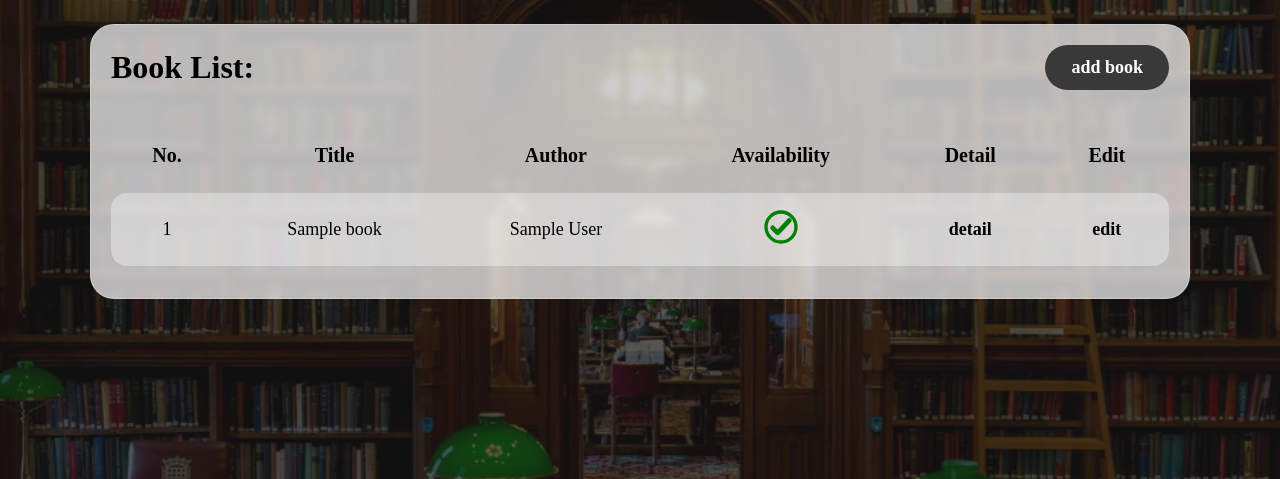
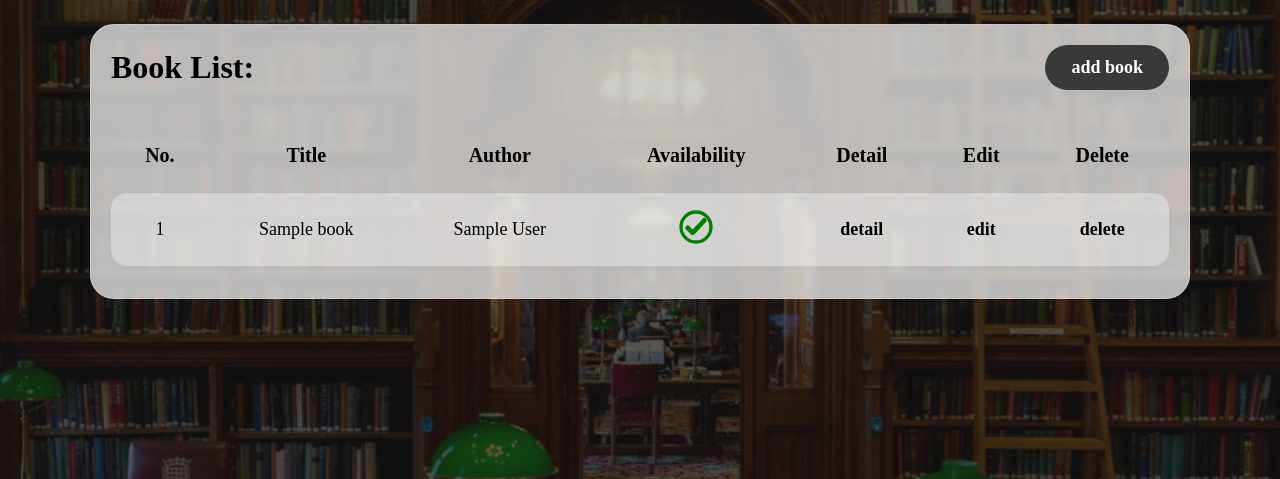
Before and after one commit to Vahidvhd/django-library-management, a Django app: page /book_list/ in a window 1280 px wide. Shown: the part 98-577 px from the top of the page. Run offline with Django 5.2, Linux system fonts and the light colour scheme; tables that the repository leaves empty hold one stand-in row (values such as "Sample post").

Commit message:
Add book delete functionality

```diff
--- a/library/urls.py
+++ b/library/urls.py
@@ -9,5 +9,6 @@ urlpatterns = [
     path('book_add_edit/', views.book_add_edit, name= 'book_add_edit'),
     path('book_add_edit/<int:id>/', views.book_add_edit, name= 'book_add_edit'),
     path('author_add/', views.author_add, name = 'author_add'),
-    path('author_list/', views.author_list, name = 'author_list')
+    path('author_list/', views.author_list, name = 'author_list'),
+    path('book_delete/<int:id>/', views.book_delete, name="book_delete")
 ]
--- a/library/views.py
+++ b/library/views.py
@@ -78,3 +78,8 @@ def author_list(request):
     context = {'authors': authors_list}
 
     return render(request, 'library/authors_list.html', context)
+
+def book_delete(request, id):
+    book = Book.objects.get(id=id)
+    book.delete()
+    return redirect('book_list')
--- a/templates/library/book_list.html
+++ b/templates/library/book_list.html
@@ -22,6 +22,7 @@ Book List
         <th>Availability</th>
         <th>Detail</th>
         <th>Edit</th>
+        <th>Delete</th>
     </tr>
     {% for book in books %}
     <tr>
@@ -48,6 +49,7 @@ Book List
         </td>
         <td><a href="{% url 'book_detail' book.id %}">detail</a></td>
         <td><a href="{% url 'book_add_edit' book.id %}">edit</a></td>
+        <td><a href="{% url 'book_delete' book.id %}" onclick="return confirm('Are you sure you want to delete this book?')">delete</a></td>
     </tr>
     {% endfor %}
 </table>
```
